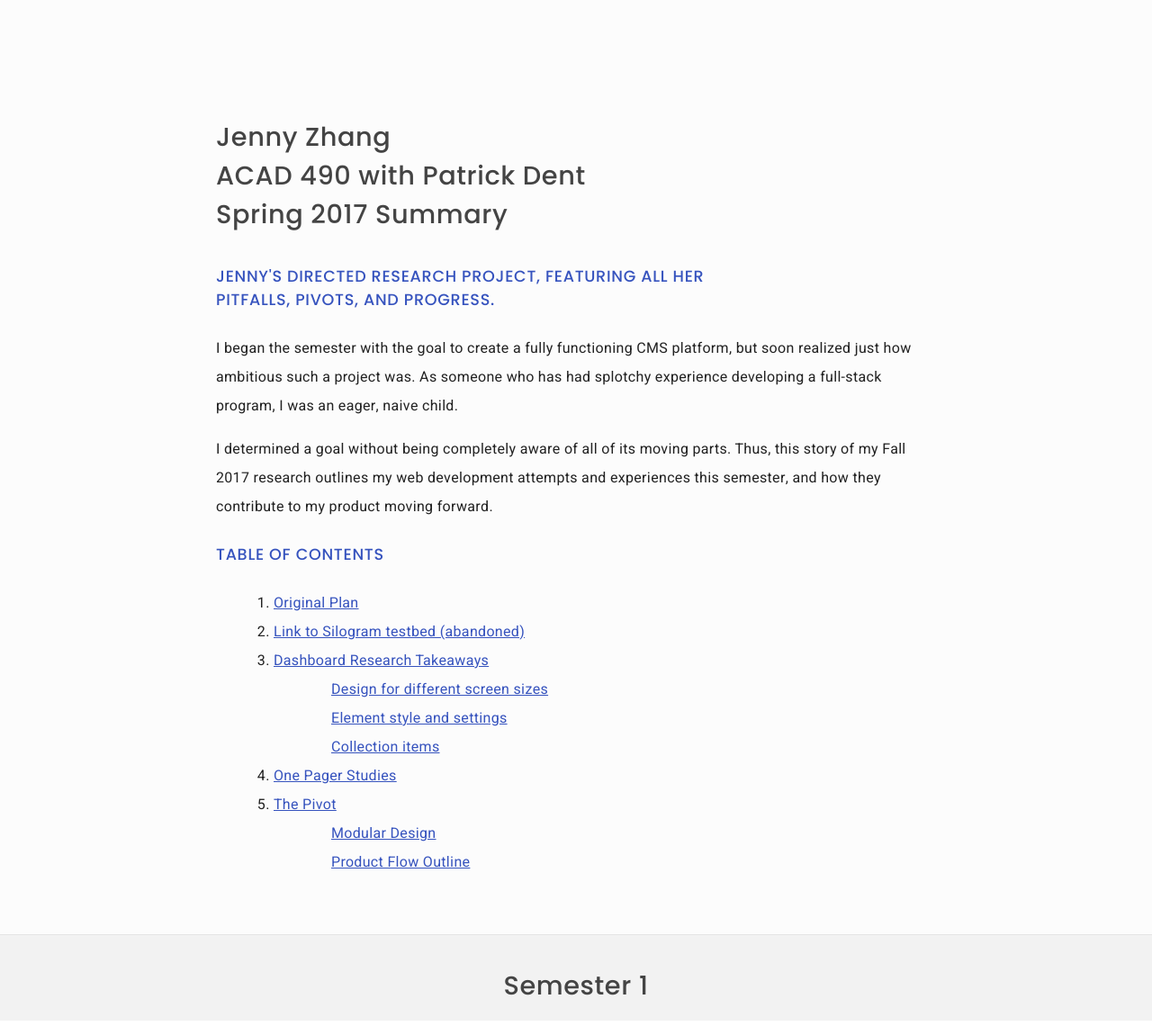
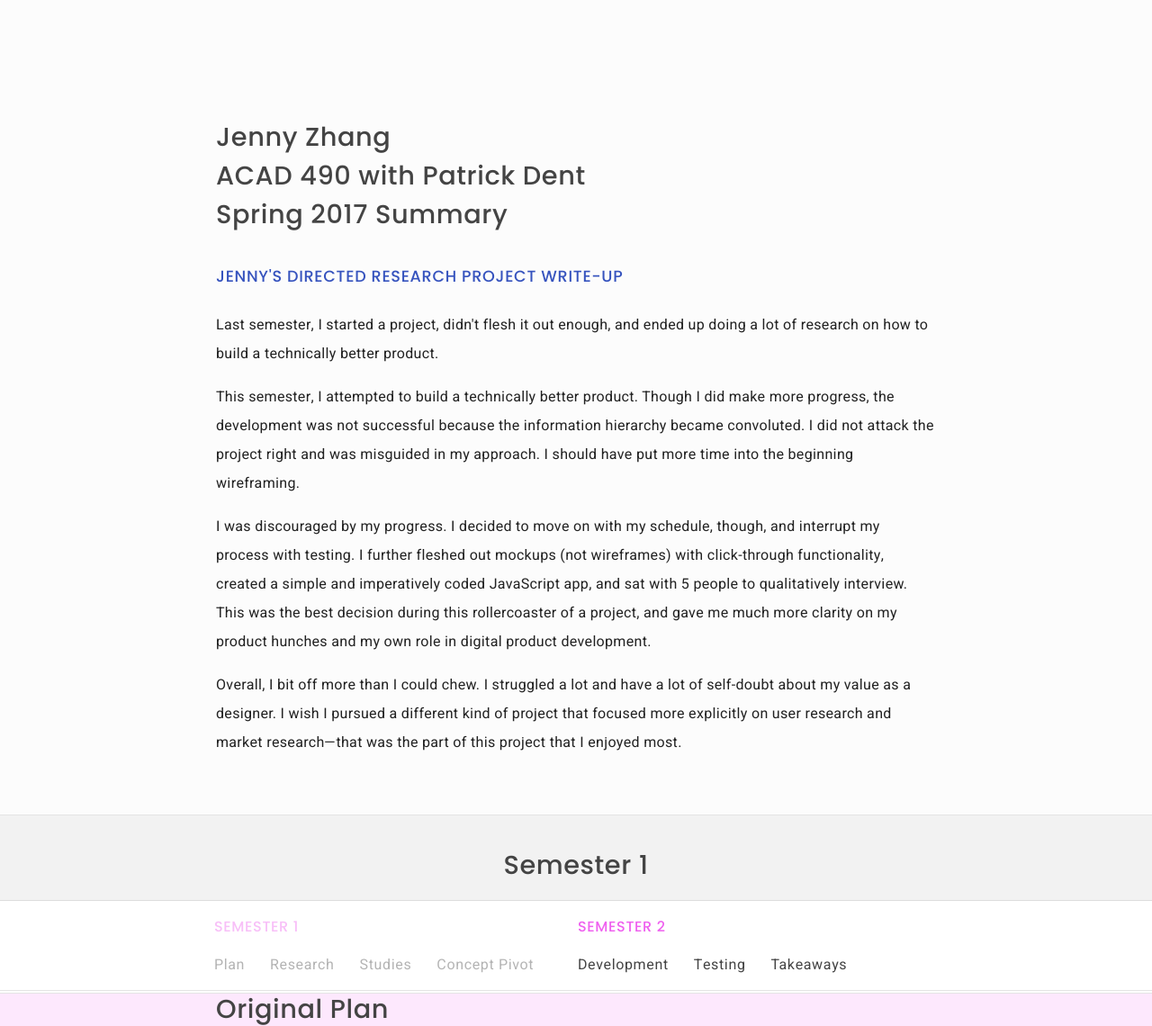
Before and after one commit to jennyliuzhang/jenny.world, a PHP site: page /490/index.html in a window 1280 px wide, after a click on "Plan". Shown: the top 1140 px of the page at 90% size. Run offline with PHP 8.4, Linux system fonts and the light colour scheme; some libraries are stand-ins or nearby versions.

Commit message:
fornintey

```diff
--- a/490/index.html
+++ b/490/index.html
@@ -45,10 +45,13 @@
 				<h1>Jenny Zhang<br>
 					ACAD 490 with Patrick Dent<br>
 					Spring 2017 Summary</h1>
-				<h2>Jenny's Directed Research Project, featuring all her pitfalls, pivots, and progress.</h2>
-				<p>I began the semester with the goal to create a fully functioning CMS platform, but soon realized just how ambitious such a project was. As someone who has had splotchy experience developing a full-stack program, I was an eager, naive child.</p>
-				<p>I determined a goal without being completely aware of all of its moving parts. Thus, this story of my Fall 2017 research outlines my web development attempts and experiences this semester, and how they contribute to my product moving forward.</p>
-				<h2>Table of Contents</h2>
+				<h2>Jenny's Directed Research Project Write-up</h2>
+				<p>Last semester, I started a project, didn't flesh it out enough, and ended up doing a lot of research on how to build a technically better product.</p>
+				<p>This semester, I attempted to build a technically better product. Though I did make more progress, the development was not successful because the information hierarchy became convoluted. I did not attack the project right and was misguided in my approach. I should have put more time into the beginning wireframing.</p>
+				<p>I was discouraged by my progress. I decided to move on with my schedule, though, and interrupt my process with testing. I further fleshed out mockups (not wireframes) with click-through functionality, created a simple and imperatively coded JavaScript app, and sat with 5 people to qualitatively interview. This was the best decision during this rollercoaster of a project, and gave me much more clarity on my product hunches and my own role in digital product development.</p>
+				<p>Overall, I bit off more than I could chew. I struggled a lot and have a lot of self-doubt about my value as a designer. I wish I pursued a different kind of project that focused more explicitly on user research and market research&mdash;that was the part of this project that I enjoyed most.</p>
+
+				<!-- <h2>Table of Contents</h2>
 				<ol>
 					<li><a href="#original">Original Plan</a></li>
 					<li><a href="http://github.com/jennyliuzhang/silogram" target="_blank">Link to Silogram testbed (abandoned)</a></li>
@@ -66,7 +69,7 @@
 							<li><a href="#flow">Product Flow Outline</a></li>
 						</ul>
 					</li>
-				</ol>
+				</ol> -->
 			</div>
 		</div>
 
@@ -258,9 +261,9 @@
 			<div class="wrap">
 				<h1>App Development</h1>
 				<h2>React App</h2>
-				<p>I began developing the application this semester within the <a href="https://github.com/jennyliuzhang/silogram/tree/master/silogram-frontend" target="_blank">same repository</a> as the previous content. This is what it looks like so far:</p>
+				<p>I began developing the application this semester within the <a href="https://github.com/jennyliuzhang/silogram/tree/master/silogram-frontend" target="_blank">same repository</a> as the previous content. This is what the basic text-editor in React looks like:</p>
 				<img src="img/screenshot.gif" alt="">
-				<p>With the help of my developer friends <a href="http://andrewjiang.com" target="_blank"> Andrew</a> and <a href="https://www.lucasmcgartland.com/" target="_blank">Luke</a>, they were able to walk me through some of the loftier concepts of my program. Below is the overall structure of my React app components:
+				<p>With the help of my developer friends <a href="http://andrewjiang.com" target="_blank"> Andrew</a> and <a href="https://www.lucasmcgartland.com/" target="_blank">Luke</a>, they were able to walk me through some of the loftier concepts of my program. I don't have visual representations, of each of these things because I couldn't implement the editor interface. Below is the overall structure of my React app components:
 				<ul>
 					<li><img src="img/checkbox-checked.png" alt="">App Container</li>
 					<li><img src="img/checkbox-checked.png" alt="">Content Container</li>
@@ -272,8 +275,9 @@
 					<li><img src="img/checkbox-checked.png" alt="">Context Menu Objects</li>
 				</ul>
 				<p>The content container holds all the objects on a page. Slides are the biggest objects the content container can have, and slides contain box and context menus. Boxes are elements like text and images, and they have their own box editors. I had yet to create the slide manager and object editor containers because they would contain elements from the content container.</p>
-				<p>I ran into issues with hierarchy. Passing back and forth information from the box objects to the slide was confusing: I wasn't sure whether to make the box editor belong to the box or belong to the slide. If the editor belonged to the box, which makes the most sense, the parent slide or object editor container would not be able to access it. If the editor belonged to the slide, the slide would need to actively keep track of every objects' properties.</p>
-				<p>This was as far as I got with the implementation of the React app. My callback functions were erroneous because I didn't think about the scope of each box object, and what attributes should be editable.</p>
+				<p>I ran into issues with hierarchy. This halted my development. Passing back and forth information from the box objects to the slide was confusing to me. I got lost in all of the different ways the objects would interact&mdash;I wasn't even sure myself.</p>
+				<p>I wasn't sure whether to make the box editor belong to the box or belong to the slide. If the editor belonged to the box, which makes the most sense, the parent slide or object editor container would not be able to access it. If the editor belonged to the slide, the slide would need to actively keep track of every objects' properties.</p>
+				<p>This was as far as I got with the implementation of the React app. My callback functions were erroneous because I didn't think about the scope of each box object, and what attributes should be editable. I tackled the coding before the blueprint was really determined, and though I reached a certain point where this was fine, it ultimately stopped my entire development because I didn't know how to use React for more complex object relationships.</p>
 				<p>You can look at the repository for the unfinished React frontend <a href="https://github.com/jennyliuzhang/silogram/tree/master/silogram-frontend" taret="_blank">here</a>.</p>
 
 				<h2>Hard-coded Prototype</h2>
@@ -287,7 +291,7 @@
 		<div id="testing" class="slide testing semester2">
 			<div class="wrap">
 				<h1>Testing</h1>
-				<p>For the testing of this project, I first asked each of my testers what their experience was with making websites. I chose people I thought fit the prospective market for this tool: <span class="highlight">young adults who are technically skilled but not quite advanced.</span> I first asked them what their experiences were with making websites. All testers:</p>
+				<p>For the testing of this project, I chose 5 people I thought fit the prospective market for this tool: <span class="highlight">young adults who are technically skilled but not quite advanced.</span> I first asked them what their experiences were with making websites. All testers:</p>
 					<ol>
 						<li>Have never developed a website on their own</li>
 						<li>Tried template tools like WordPress or Wix at some point</li>
@@ -307,7 +311,7 @@
 				<p>The mockups opened with an intro modal, and a blank interface. I prompted them to start a website by creating a new slide.</p>
 				<h3>New Slide</h3>
 				<p>This was a pretty straightforward task. Everyone clicked on the New Slide button, because on the blank interface it directed them to do so.</p>
-				<p>I did get feedback that the concept of slides was confusing, though, which goes against my hypothesis that it would be easier to understand. This specific feedback surfaced a few questions:</p>
+				<p>I did get feedback that the concept of slides was confusing, though, which goes against my hypothesis that it would be easier to understand. This specific feedback surfaced a few questions from testers:</p>
 					<ol>
 						<li>Are slides stacked on one page vertically or horizontally?</li>
 						<li>Can each slide be its own page instead?</li>
@@ -348,13 +352,44 @@
 					<li>Look to Microsoft Word, Publisher, Pages, and Keynote for object editing ideas. How do they organize their hierarchy, and what can be replicated? How can it serve as a model?</li>
 					<li>Advanced object and text editing could be contained within the Object Editor, but obvious things like font and size should be apparent.</li>
 				</ol>
+
+				<p>Alternatively, these are steps I'd want to take to rework the entire application completely:</p>
+				<ol>
+					<li>Write down how App, Content, Slides, Boxes, Box Editors, and Context Menus relate to each other. Create a relationship map.</li>
+					<li>Iterate on the relationship map based on the expectations learned from testing. Place all box-specific editing in the local box editor module. Place all functions associated with positioning/size/etc. (do research on what should definitely be included) in object editor.</li>
+					<li>Do <strong>DUE DILIGENCE</strong>! Figure out what functions are least used in Microsoft Word regarding all their different objects (slides, textboxes). I wish I watched more users play around in <em>existing</em> applications instead of spending so much time trying to hack my own.</li>
+				</ol>
 			</div>
 		</div>
 
 		<div id="takeaways" class="slide takeaways semester2">
 			<div class="wrap">
 				<h1>Takeaways</h1>
-				<p></p>
+				<p>Overall, I did not meet my goal with my development progress. I realized that it was difficult for me to determine the information architecture. Diagnosing all the different use cases for every single object was not clear.</p>
+				<p>My directed research project can technically be examined through the lens of human-centered design:</p>
+				<img src="img/hcd-process.png" alt="">
+				<p>But really, this is what the whole process felt like through my own lens of hindsight:</p>
+				<img src="img/hindsight.png" alt="">
+				<p>In deep reflection, I made a lot of mistakes from this process. This was my first time attempting to build something like this, and I ignored the warnings I kept receiving about overwhelming this idea could be, especially because I didn't have the time or preparation to take on something of this scope.</p>
+				<h2>Personally...</h2>
+				<p>I've been thinking a lot about what my skill set is. The Academy has let me explore deeply my skills and my natural aptitude at them. I think I like front-end development and UI development for the same reason I like to write: I enjoy designing a story. In writing, the medium is words. In digital products, the mediums are interfaces and visual interactions. When it came to attempting the development, I thought too heavily on trying to map things out visually, or understand specific interactions, while I was developing. I complicated my entire process because I hedged on certain design decisions. I did not mesh design and development in an organized way.</p>
+				<p>My biggest regrets for this project was starting so stubbornly in a direction where I had very spotty amateur understanding. I thought I could do it, but my ego was tricked by my skills. I spent too much time on this project doing little things in the code and changing my product. Many results of this time spent didn't even make it into the prototypes or deliverables. I should have focused most heavily on the design and research, where I'm more well-versed, and less on development.</p>
+				<p>Development requires design because design is the instruction. Developing is just finding the right tools to accomplish the directions. I was so transfixed by a certain tool and its architecture that I failed to create a comprehensive design to follow.</p>
+				<p>I <em>am</em> glad I tested what I was working on. I'm glad I interrupted my development because I realized just how much time I had wasted on functions that would not contribute to a prototype. At this point, I wished I better fleshed out a prototype (mapped it out visually) so I could break down the product into something much smaller to attempt. Especially in a new language and type of thinking, React was not an intuitive experience for me to try something so big in.</p>
+				<h2>After testing...</h2>
+				<p>The testing recalibrated my entire idea that made me decide to embark on this convoluted adventure in the first place. I learned so many flaws in what I was thinking, and holes in my thinking altogether. It also got me to think much more large scale. Going into my Garage Experience, this was an experiment in how I should deal with projects and hunches. I've learned that because of my stubborn tendencies to brute force my way into projects and ideas, I need to focus on clarity.</p>
+				<p>Overall, this whole year has been a strange, multi-disciplinary experience for me. I balanced D&M with an English minor and a more academic research project. It's the first time I've attempted to get things done on my own, and I've learned a lot about my habits. My design and development habits aren't perfect, and because tech is evolving so quickly, there were so many frameworks of thought I didn't understand when it came to development.</p>
+				<p>Also, in all honesty, because I didn't understand these topics intuitively, I tended to focus on other parts of this process, other work, and other subjects in my life with more passion because I did understand them intuitively. I enjoyed the conversations with testers and recording their insights with my own. I learned a whole lot about people's tendencies with interfaces, and different, specific preferences they had. Everyone interprets websites differently from me based on the things they've seen before.</p>
+				<p>I had a hunch that made sense and I tested it, with mostly positive results. I still think there's a lot to think through regarding the admin side of website design, but before I make anything, I should sit down and do more research on the processes website generation based on intent.</p>
+
+
+
+				<h2>What now?</h2>
+				<p>Based on this experience, I understand better my role in tech. This is an illustration of my strengths. Size of circle indicates aptitude.</p>
+				<img src="img/skills.png" alt="">
+				<p>While I have an understanding of development, I certainly do not easily work with the nuances of technical product development. I'm better suited at noticing insights&mdash;what kicked off this entire project in the first place&mdash;and fleshing them out on the people side of the design. I've noticed that my strengths lie in testing, talking to others, and being observant. I don't follow directions well in the coding context.</p>
+				<p>Moving forward, I think it's going to be a while before I attempt to code something like this again. I have to really flesh out an insight I want to develop for first, and design for the insight in a very specific way. Alternatively, I should take my skills into a team and focus on doing the design and research.</p>
+				<embed src="https://drive.google.com/viewerng/viewer?embedded=true&url=/proposal1.pdf" width="500" height="375">
 			</div>
 		</div>
 	</body>
```
Also changed, not shown: 490/prototypes/index.html (+7 -6 lines), 490/prototypes/js/currentSlide.js (+45 -41 lines), 490/prototypes/style.css (+12 -3 lines), 490/img/hcd-process.png (added), 490/img/hindsight.jpg (added), 490/img/hindsight.png (added), 490/img/skills.png (added), 1 other file.
